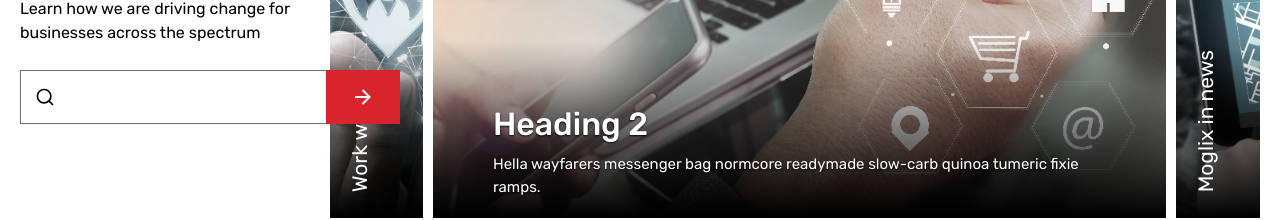
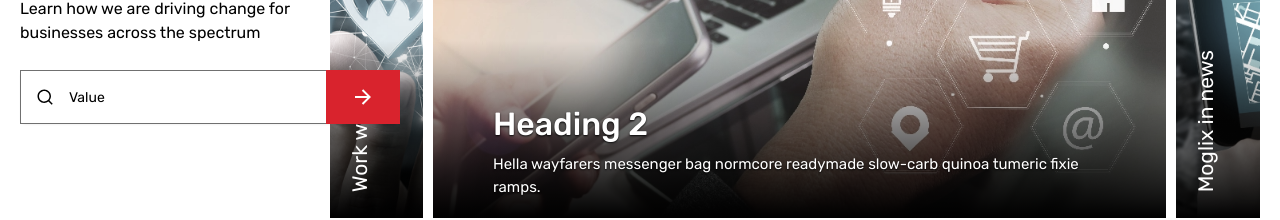
Before and after one commit to monika-pal/bm-nextwithtailwind, a Next.js app: page / in a window 1280 px wide. Shown: the part 368-588 px from the top of the page. Built offline with nearby package versions, Linux system fonts and the light colour scheme.

Commit message:
autoTyping added in banner input

```diff
--- a/components/home/homebanner.js
+++ b/components/home/homebanner.js
@@ -1,13 +1,19 @@
-import React, { Component, useEffect, } from 'react';
+import React, { Component, useEffect, Fragment } from 'react';
+import { Dialog, Transition } from '@headlessui/react'
+import { CheckIcon } from '@heroicons/react/24/outline'
 import { useState } from 'react';
 import $ from 'jquery';
 import Typed from 'react-typed';
-
 var document = require("global/document")
-var window = require("global/window")
 
 
 const Homebanner = () => {
+  const [message, setMessage] = useState('Initial value');
+
+  const handleChange = event => {
+    setMessage(event.target.value);
+  };
+  const [open, setOpen] = useState(false)
   useEffect(() => {
     $(document).ready(function () {
 
@@ -15,10 +21,10 @@ const Homebanner = () => {
       var $prevState = -1;
       var $itemNo = $(".hero figure").length;
       function transitionSlide() {
-        if($itemNo - 1 > $prevState ){
+        if ($itemNo - 1 > $prevState) {
           $item++;
           $prevState += 1;
-        }else{
+        } else {
           $item--;
           $prevState = -1;
         }
@@ -38,7 +44,7 @@ const Homebanner = () => {
         $(".hero figure").eq($item).addClass("on");
 
       });
-      $(".hero figure").mouseleave(function(){
+      $(".hero figure").mouseleave(function () {
         clearInterval($autoTransition);
         $autoTransition = setInterval(transitionSlide, 3500);
       });
@@ -77,51 +83,85 @@ const Homebanner = () => {
     <div>
       <nav className="container-none md:container lg:container mx-auto px-3">
         <div className="flex">
+
           <div className="w-1/4 flex items-center ">
+
             <div className='flex justify-center flex-col'>
               <h1 className='text-heading1 font-medium mb-[30px]'>
                 <span className='text-brand'>Grow </span>with <br /> Moglix
               </h1>
               <p className='mb-[15px]'>Learn how we are driving change for <br /> businesses across the spectrum</p>
-              <div className="mt-1 flex rounded-md shadow-sm w-[380px] z-[10]" >
-                <div className="relative flex flex-grow items-stretch focus-within:z-10">
-                  <div className="pointer-events-none absolute inset-y-0 left-0 flex items-center pl-2">
-                    <svg className="h-3 w-3 text-gray-400" aria-hidden="true" xmlns="http://www.w3.org/2000/svg" viewBox="0 0 24 24" width="24" height="24"><path fill="none" d="M0 0h24v24H0z" /><path d="M18.031 16.617l4.283 4.282-1.415 1.415-4.282-4.283A8.96 8.96 0 0 1 11 20c-4.968 0-9-4.032-9-9s4.032-9 9-9 9 4.032 9 9a8.96 8.96 0 0 1-1.969 5.617zm-2.006-.742A6.977 6.977 0 0 0 18 11c0-3.868-3.133-7-7-7-3.868 0-7 3.132-7 7 0 3.867 3.132 7 7 7a6.977 6.977 0 0 0 4.875-1.975l.15-.15z" /></svg>
-                  </div>
               {/* <Typed
-
                       loop={true}
                       loopCount={0}
-                    typeSpeed={50}
+                      typeSpeed={75}
                       startDelay={0}
                       backSpeed={20}
                       backDelay={1}
-                    strings={["Add something here","ankit","shubham"]}
+                      strings={["Value 1 ", "Value 2", "Value 3"]}
                       stopped={null}
                       smartBackspace
                       shuffle={false}
                       fadeOut={false}
                       fadeOutDelay={1000}
                       attr="placeholder"
+                      bindInputFocusEvents={true}
+                    >
+
+                    </Typed> */}
+              {/* <div className="mt-1 flex rounded-md w-[380px] z-[10] autoTypeSearch shadow-autoTypeBoxShadow" >
+                <div className="relative items-stretch focus-within:z-10">
+                  <div  className="pointer-events-none absolute inset-y-0 left-0 flex items-center pl-2 h-full w-full border border-grey-border">
+                    <svg  className="h-3 w-3 text-gray-400" aria-hidden="true" xmlns="http://www.w3.org/2000/svg" viewBox="0 0 24 24" width="24" height="24"><path fill="none" d="M0 0h24v24H0z" /><path d="M18.031 16.617l4.283 4.282-1.415 1.415-4.282-4.283A8.96 8.96 0 0 1 11 20c-4.968 0-9-4.032-9-9s4.032-9 9-9 9 4.032 9 9a8.96 8.96 0 0 1-1.969 5.617zm-2.006-.742A6.977 6.977 0 0 0 18 11c0-3.868-3.133-7-7-7-3.868 0-7 3.132-7 7 0 3.867 3.132 7 7 7a6.977 6.977 0 0 0 4.875-1.975l.15-.15z" /></svg>
+
+                    <input
+                        type="text"
+                        name="email"
+                        id="email"  onChange={handleChange}
+                        value={message}
+                        className="block rounded-none border border-grey-border pl-2 focus:outline-none focus:none sm:text-lg  "
+                      />
+                  </div>
+                </div>
+                <button
+                  type="button"
+                  className="relative -ml-px bg-brand inline-flex items-center space-x-2  bg-gray-50 px-4 py-2 text-sm font-medium text-gray-700 hover:bg-gray-100 focus:border-indigo-500 focus:outline-none focus:ring-1 focus:ring-indigo-500"
+                >
+                  <svg xmlns="http://www.w3.org/2000/svg" viewBox="0 0 24 24" width="24" height="24"><path fill="none" d="M0 0h24v24H0z" /><path d="M16.172 11l-5.364-5.364 1.414-1.414L20 12l-7.778 7.778-1.414-1.414L16.172 13H4v-2z" fill="rgba(255,255,255,1)" /></svg>
+
+                </button>
+              </div> */}
+              <div className="mt-1 flex rounded-md shadow-sm w-[380px] z-[10] autoTypeSearch shadow-autoTypeBoxShadow">
+                <div className="relative flex flex-grow items-stretch focus-within:z-10 border border-grey-border">
+                  <div className="pointer-events-none w-[33px] relative inset-y-0 left-0 flex items-center pl-2 h-full ">
+                    <svg className="h-3 w-3 text-gray-400" aria-hidden="true" xmlns="http://www.w3.org/2000/svg" viewBox="0 0 24 24" width="24" height="24"><path fill="none" d="M0 0h24v24H0z" /><path d="M18.031 16.617l4.283 4.282-1.415 1.415-4.282-4.283A8.96 8.96 0 0 1 11 20c-4.968 0-9-4.032-9-9s4.032-9 9-9 9 4.032 9 9a8.96 8.96 0 0 1-1.969 5.617zm-2.006-.742A6.977 6.977 0 0 0 18 11c0-3.868-3.133-7-7-7-3.868 0-7 3.132-7 7 0 3.867 3.132 7 7 7a6.977 6.977 0 0 0 4.875-1.975l.15-.15z" /></svg>
+                  </div>
+                  <Typed
+                    loop={true}
+                    loopCount={0}
+                    typeSpeed={75}
+                    startDelay={0}
+                    backSpeed={20}
+                    backDelay={1}
+                    strings={["Value 1 ", "Value 2", "Value 3"]}
+                    stopped={null}
+                    smartBackspace
+                    shuffle={false}
+                    fadeOut={false}
+                    fadeOutDelay={1000}
+                    attr="value"
                     bindInputFocusEvents={false}
                   >
                     <input
-                    type="text"
+                      type="email"
                       name="email"
                       id="email"
-                    value=''
-                    className="block w-full rounded-none border border-grey-border pl-10 focus:outline-none focus:none sm:text-sm"
+                      // onClick={() => setOpen(true)}
+                      className="block w-full rounded-none rounded-l-md border-gray-300 pl-2 focus-visible:outline-none  sm:text-sm"
 
                     />
-                  </Typed> */}
-                  <input
-                    type="text"
-                    name="email"
-                    id="email"
+                  </Typed>
 
-                    className="block w-full rounded-none border border-grey-border pl-10 focus:outline-none focus:none sm:text-sm"
-
-                  />
                 </div>
                 <button
                   type="button"
@@ -182,7 +222,68 @@ const Homebanner = () => {
         </div>
 
       </nav>
+      <Transition.Root show={open} as={Fragment}>
+        <Dialog as="div" className="relative z-10" onClose={setOpen}>
+          <Transition.Child
+            as={Fragment}
+            enter="ease-out duration-300"
+            enterFrom="opacity-0"
+            enterTo="opacity-100"
+            leave="ease-in duration-200"
+            leaveFrom="opacity-100"
+            leaveTo="opacity-0"
+          >
+            <div className="fixed inset-0  bg-opacity-75 transition-opacity" />
+          </Transition.Child>
 
+          <div className="fixed inset-0 z-10 overflow-y-auto bg-overlay-color">
+            <div className="flex min-h-full items-end justify-center p-4 text-center sm:items-center sm:p-0">
+              <Transition.Child
+                as={Fragment}
+                enter="ease-out duration-300"
+                enterFrom="opacity-0 translate-y-4 sm:translate-y-0 sm:scale-95"
+                enterTo="opacity-100 translate-y-0 sm:scale-100"
+                leave="ease-in duration-200"
+                leaveFrom="opacity-100 translate-y-0 sm:scale-100"
+                leaveTo="opacity-0 translate-y-4 sm:translate-y-0 sm:scale-95"
+              >
+                <Dialog.Panel className="relative transform  rounded-lg  text-left shadow-xl transition-all sm:my-8  ">
+                  <div>
+
+                    <div className="text-center">
+                      <Dialog.Title as="h3" className="text-lg font-medium leading-6 text-white flex justify-center">
+                        <div className="mt-1 flex rounded-md w-[380px] z-[10] autoTypeSearch shadow-autoTypeBoxShadow" >
+                          <div className="relative flex flex-grow items-stretch focus-within:z-10 justify-center">
+                            <div className="pointer-events-none absolute inset-y-0 left-0 flex items-center pl-2 h-full w-full border border-grey-border bg-white">
+                              <svg className="h-3 w-3 text-gray-400" aria-hidden="true" xmlns="http://www.w3.org/2000/svg" viewBox="0 0 24 24" width="24" height="24"><path fill="none" d="M0 0h24v24H0z" /><path d="M18.031 16.617l4.283 4.282-1.415 1.415-4.282-4.283A8.96 8.96 0 0 1 11 20c-4.968 0-9-4.032-9-9s4.032-9 9-9 9 4.032 9 9a8.96 8.96 0 0 1-1.969 5.617zm-2.006-.742A6.977 6.977 0 0 0 18 11c0-3.868-3.133-7-7-7-3.868 0-7 3.132-7 7 0 3.867 3.132 7 7 7a6.977 6.977 0 0 0 4.875-1.975l.15-.15z" /></svg>
+
+                              <input
+                                type="text"
+                                name="email"
+                                id="email" placeholder='Search'
+                                className="block w-full rounded-none border border-grey-border pl-2 focus:outline-none focus:none sm:text-lg"
+                              />
+                            </div>
+                          </div>
+                          <button
+                            type="button" onClick={() => setOpen(true)}
+                            className="relative -ml-px bg-brand inline-flex items-center space-x-2  bg-gray-50 px-4 py-2 text-sm font-medium text-gray-700 hover:bg-gray-100 focus:border-indigo-500 focus:outline-none focus:ring-1 focus:ring-indigo-500"
+                          >
+                            <svg xmlns="http://www.w3.org/2000/svg" viewBox="0 0 24 24" width="24" height="24"><path fill="none" d="M0 0h24v24H0z" /><path d="M16.172 11l-5.364-5.364 1.414-1.414L20 12l-7.778 7.778-1.414-1.414L16.172 13H4v-2z" fill="rgba(255,255,255,1)" /></svg>
+
+                          </button>
+                        </div>
+                      </Dialog.Title>
+
+                    </div>
+                  </div>
+
+                </Dialog.Panel>
+              </Transition.Child>
+            </div>
+          </div>
+        </Dialog>
+      </Transition.Root>
     </div>
   )
 
--- a/styles/globals.scss
+++ b/styles/globals.scss
@@ -500,3 +500,17 @@ height: 10px;
 .zap {
   width: 100%;
 }
+
+.autoTypeSearch{
+  // span{
+  //   width: 100%;
+  //   height: 100%;
+  // }
+input{
+  height: 100%;
+  display: block;
+  border: unset;
+  position: relative;
+  z-index: 10;
+}
+}
```
Lines whose indentation alone changed are shown as unchanged.
